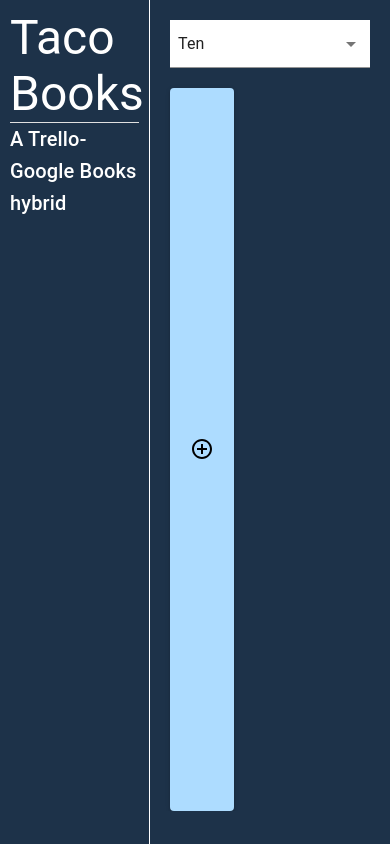
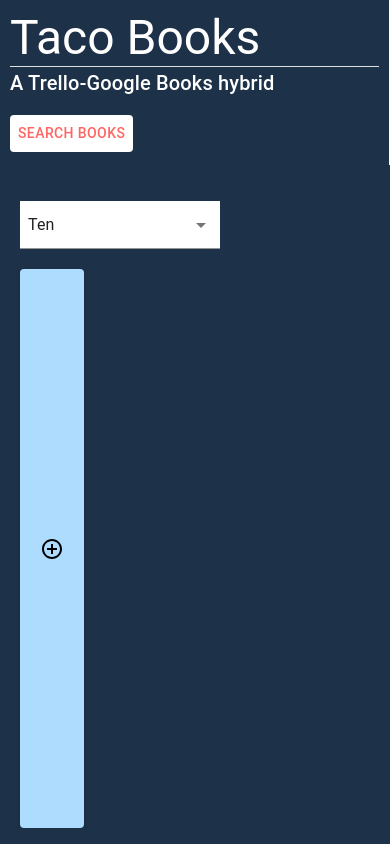
Before and after one commit to 8ftBeanBag/TacoBooks, a Next.js app in the folder taco-books/: page / in a window 390 px wide. Built offline with nearby package versions, Linux system fonts and the light colour scheme.

Commit message:
updated responsiveness

```diff
--- a/taco-books/components/header.js
+++ b/taco-books/components/header.js
@@ -1,11 +1,12 @@
-import { Divider, Typography, Box } from '@mui/material';
+import { Divider, Typography, Box, Button } from '@mui/material';
 
 export default function Header() {
     return (
-        <Box className='header-bar' sx={{ backgroundColor: 'primary.main', float: 'left', width: '150px', height: '100%', p: '10px', borderRight: '1px solid white'}}>
+        <Box className='header-bar' sx={{ backgroundColor: 'primary.main', float: {xs: 'none', md: 'left'}, width: {xs: '100%', md: '200px'}, height:{xs: '165px', md: '100%'}, p: '10px', borderRight: '1px solid white'}}>
             <Typography variant="h3" color="white">Taco Books</Typography>
             <Divider color="white"/>
             <Typography variant="h6" color="white">A <a>Trello</a>-<a>Google Books</a> hybrid</Typography>
+            <Button sx={{color: 'secondary1.main', backgroundColor: 'white', mt: 2, }}>Search Books</Button>
         </Box>
     )
 }
--- a/taco-books/pages/index.js
+++ b/taco-books/pages/index.js
@@ -43,6 +43,7 @@
       <ThemeProvider theme={appTheme}>
         <Box sx={{height: '100vh', backgroundColor: 'background.main'}}>
           <Header/>
+          <Box sx={{display: 'flex', flexFlow: 'column', height: {xs: 'calc(100% - 165px)', md: '100%'}, py: 2}}>
             <FormControl sx={{ml: '20px', mt: '20px', width: '200px', color: 'white'}}>
               <NativeSelect
                 sx={{ backgroundColor: 'white', p: 1}}
@@ -59,26 +60,21 @@
               </NativeSelect>
             </FormControl>
 
-          <div className="horizontal-scroll">
+
+            <Box sx={{pt: '20px', overflowX: 'auto', maxWidth: '100vw', display: 'flex', flex: '1'}}>
               {this.state.lists.map((list) =>
                 <BookList key={list.id}
                           deleteList={()=>this.deleteCurrent(list.id)}/>
               )}
               <Button sx={{ml: '20px'}} variant="contained" color="secondary2" onClick={this.addList}><ControlPointIcon/></Button>
-          </div>
+            </Box>
+          </Box>
         </Box>
 
         <style jsx>{`
               .parent {
                 height: 100vh
               }
-              .horizontal-scroll {
-                padding-top: 20px;
-                overflow-x: auto;
-                display: flex;
-                max-width: 100vw;
-                height: 88%;
-              }
           `}</style>
       </ThemeProvider>
     )
```
Lines whose indentation alone changed are shown as unchanged.
